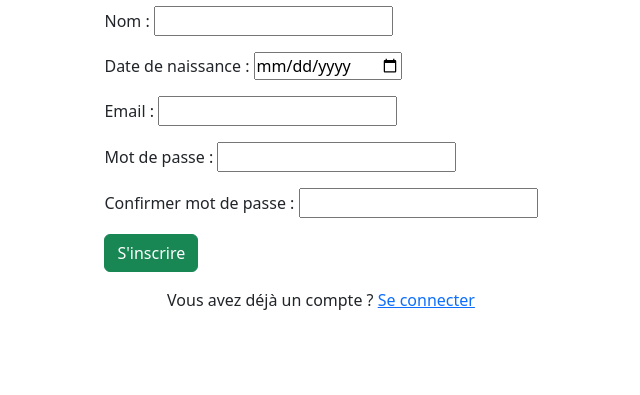
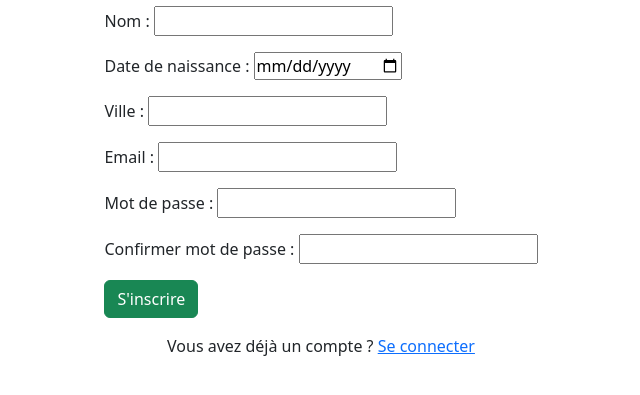
Before and after one commit to Antonio24-hub/final, a PHP site: page /pages/inscription.php in a window 1280 px wide. Shown: the part 50-445 px from the top of the page, without its empty margins (319-959 px from the left). Run offline with PHP 8.4, Linux system fonts and the light colour scheme; some libraries are stand-ins or nearby versions.

Commit message:
correction 1

```diff
--- a/inc/fonction.php
+++ b/inc/fonction.php
@@ -1,9 +1,10 @@
 <?php
-function add_new_member($email, $mdp, $nom, $ddns){
-        $sql = "INSERT INTO membre (nom, date_naissance, mdp, ville) VALUES ('%s', '%s', '%s', '%s')";
-        $sql = sprintf($sql, $email, $mdp, $nom, $ddns);
-        mysqli_query(dbconnect(), $sql);
-    }
+require_once '../inc/connexion.php';
+function add_new_member($nom, $ddns, $mdp, $email, $ville){
+    $sql = "INSERT INTO membre (nom, date_naissance, email, ville, mdp) VALUES ('%s', '%s', '%s', '%s', '%s')";
+    $sql = sprintf($sql, $nom, $ddns, $email, $ville, $mdp);
+    mysqli_query(dbconnect(), $sql);
+}
 
     function listerObjetsAvecEmprunt($connect) {
         $sql = "
@@ -38,4 +39,13 @@ function add_new_member($email, $mdp, $nom, $ddns){
             return false;
         }
     }
+
+
+    function to_log($email, $mdp){
+        $sql = "SELECT * FROM membre WHERE email = '%s' AND mdp = '%s'";
+        $sql = sprintf($sql, $email, $mdp);
+        $result = mysqli_query(dbconnect(), $sql);
+
+        return mysqli_num_rows($result);
+    }
  ?>
--- a/pages/inscription.php
+++ b/pages/inscription.php
@@ -21,6 +21,7 @@
                 <form action="../traitement/traitement_inscription.php" method="post">
                     <p>Nom : <input type="text" name="nom"></p>
                     <p>Date de naissance : <input type="date" name="date_naissance"></p>
+                    <p>Ville : <input type="text" name="ville"></p>
                     <?php if(isset($_GET['error'])) { ?>
                         <p class="error">Votre email a déjà été utilisé</p>
                     <?php } ?>
--- a/traitement/traitement_inscription.php
+++ b/traitement/traitement_inscription.php
@@ -8,6 +8,7 @@ ini_set('display_errors', 1);
     $nom = $_POST['nom'];
     $nom = mysqli_real_escape_string(dbconnect(), $nom);
     $ddns = $_POST['date_naissance']?? NULL;
+    $ville= $_POST['ville'];
     $email = $_POST['email'];
     $email = mysqli_real_escape_string(dbconnect(), $email);
 
@@ -24,6 +25,6 @@ ini_set('display_errors', 1);
         exit;
     }
     $_SESSION['mdp'] = $mdp;
-    add_new_member($email, $mdp, $nom, $ddns);
+    add_new_member($nom, $ddns, $mdp, $email, $ville);
     header('Location: ../pages/home.php');
 ?>
```
